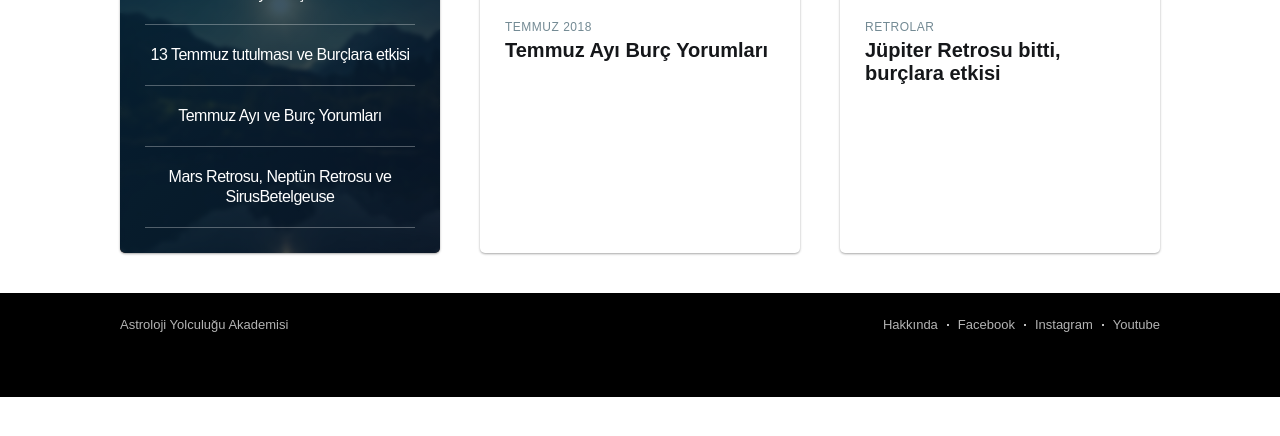
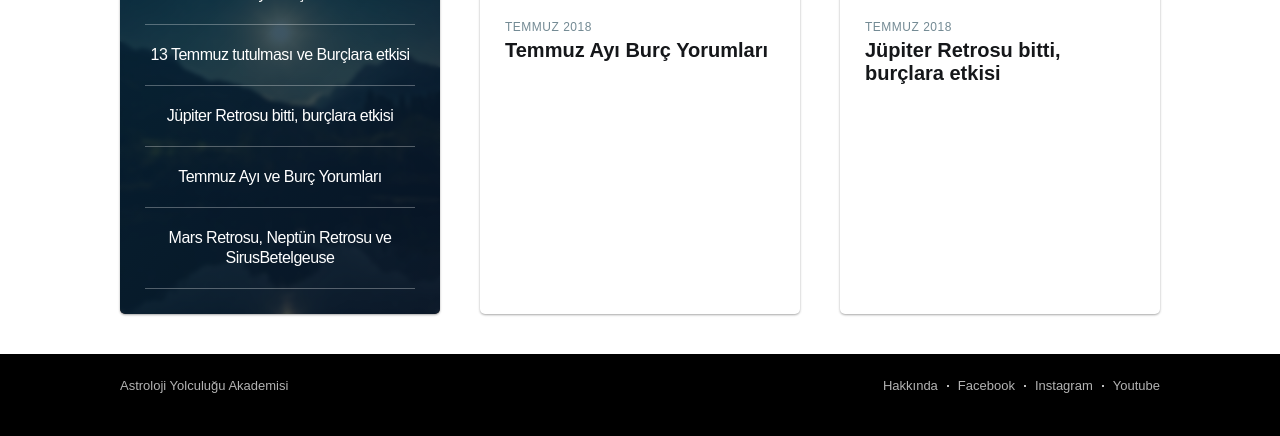
Before and after one commit to astrylcs/astrylcs.github.io, a Jekyll site: the page built from _posts/2018-07-12-tutulmanin-etkisi.md, in a window 1280 px wide and 900 px high, scrolled down 2685 px, cut to the strip 442-878 px from the top of the window. Built offline with Jekyll 4.4.1, drawn with Linux system fonts in a browser that asks for light colours; before the commit the page ends 3524 px from its top, so only the background shows below that.

Commit message:
Update 2018-07-11-jupiter-retro.md

```diff
--- a/_posts/2018-07-11-jupiter-retro.md
+++ b/_posts/2018-07-11-jupiter-retro.md
@@ -1,6 +1,6 @@
 ---
 image: mu4zVRGiQfc
-tag: RETROLAR
+tag: TEMMUZ 2018
 title: Jüpiter Retrosu bitti, burçlara etkisi
 ytimg: true
 ---
```
